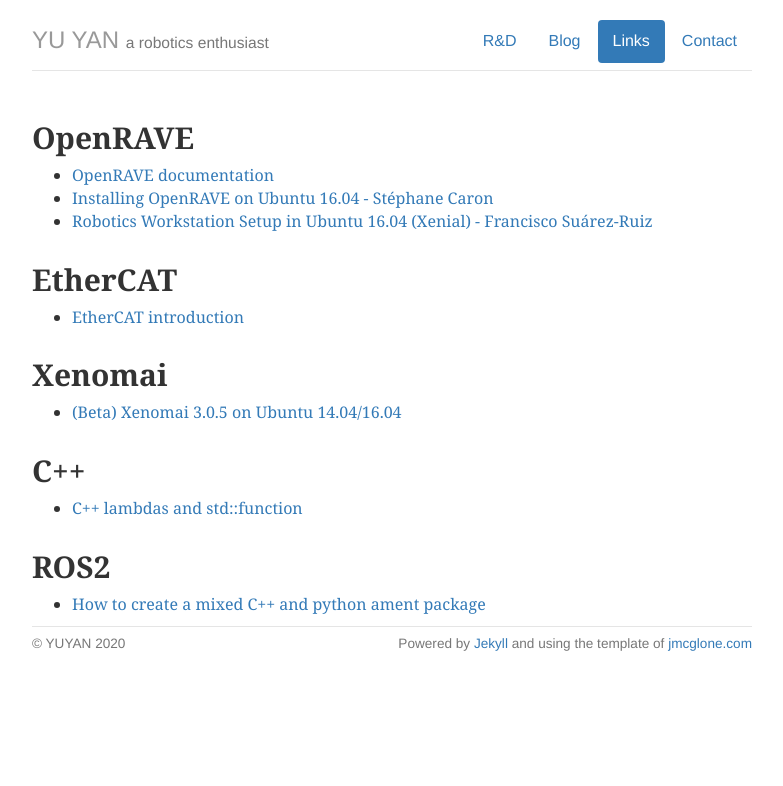
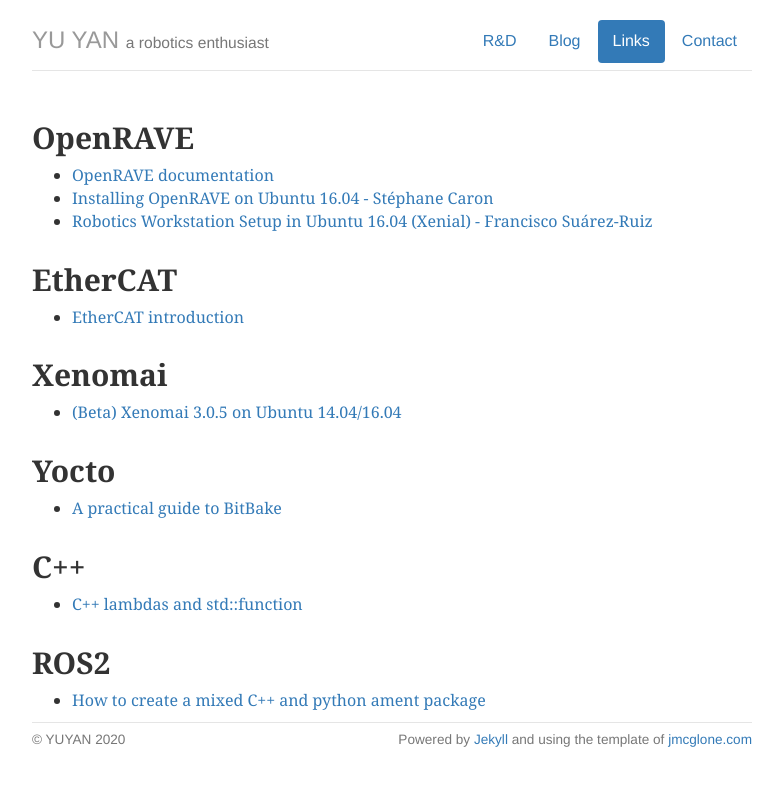
Before and after one commit to RoboticsYY/RoboticsYY.github.io, a Jekyll site: the page built from links/index.html, in a window 1280 px wide. Shown: the top 786 px of the page, without its empty margins (248-1031 px from the left). Built offline with Jekyll 4.4.1, drawn with Linux system fonts in a browser that asks for light colours; nearby versions of some CDN libraries.

Commit message:
Add a link about creating Yocto recipe layer

```diff
--- a/links/index.html
+++ b/links/index.html
@@ -31,13 +31,20 @@
   </div>
 
   <div class="row">
+    <h2>Yocto</h2>
+    <ul>
+      <li><a href="https://a4z.bitbucket.io/docs/BitBake/guide.html"
+             target="_blank">A practical guide to BitBake</a></li>
+    </ul>
+  </div>
+
+  <div class="row">
     <h2>C++</h2>
     <ul>
       <li><a href="https://shaharmike.com/cpp/lambdas-and-functions/"
              target="_blank">C++ lambdas and std::function</a></li>
     </ul>
   </div>
-
 
   <div class="row">
     <h2>ROS2</h2>
```
